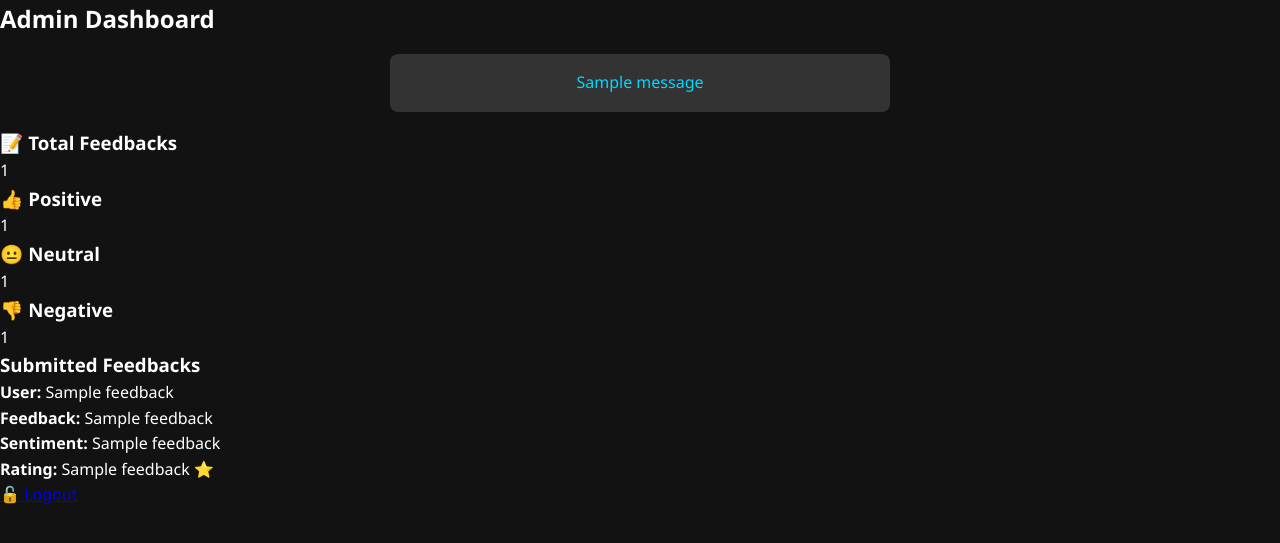
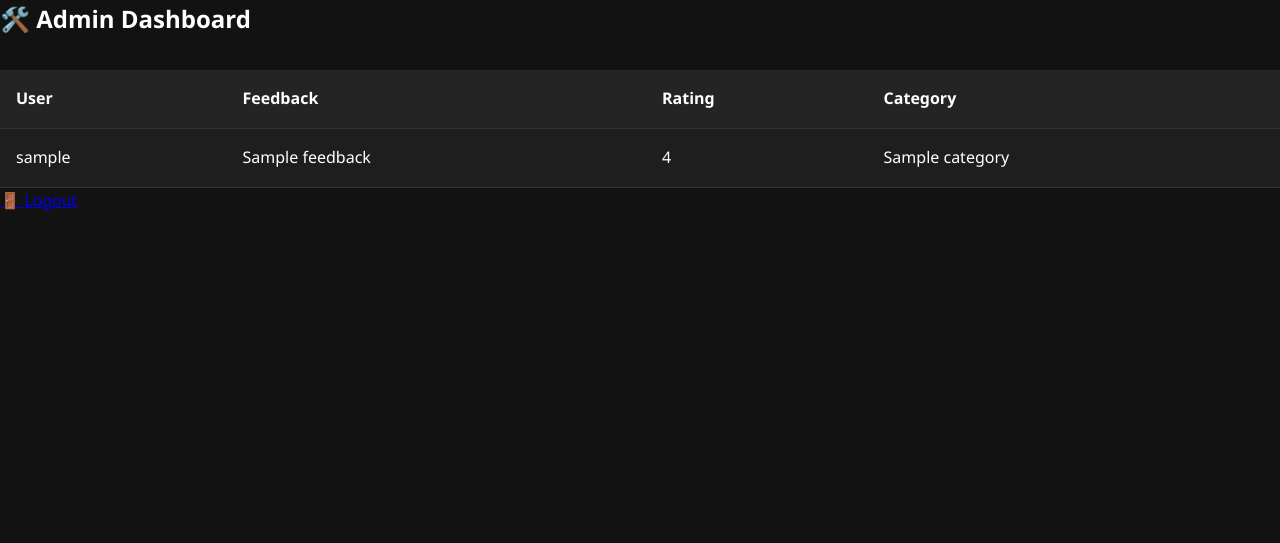
Before and after one commit to buildwithjanhavi/Website-Feedback-Collector-with-Admin-Dashboard, a Flask app: template templates/admin_dashboard.html in a window 1280 px wide. Shown: the top 543 px of the page. Run offline with Flask 2, Linux system fonts and the light colour scheme; the template is opened without the code that fills it: most values are stand-ins (such as "Sample title", 1, 10 or a date in 2020); one stand-in notice (Sample message) is shown.

Commit message:
Update admin_dashboard.html

```diff
--- a/templates/admin_dashboard.html
+++ b/templates/admin_dashboard.html
@@ -1,56 +1,36 @@
 <!DOCTYPE html>
 <html lang="en">
 <head>
-  <meta charset="UTF-8">
+  <meta charset="UTF-8" />
   <title>Admin Dashboard</title>
   <link rel="stylesheet" href="{{ url_for('static', filename='style.css') }}">
 </head>
 <body>
   <div class="container">
-    <h2 class="glow">Admin Dashboard</h2>
+    <h2>🛠️ Admin Dashboard</h2>
 
-    {% with messages = get_flashed_messages() %}
-      {% if messages %}
-        <div class="flash">{{ messages[0] }}</div>
-      {% endif %}
-    {% endwith %}
+    <table class="feedback-table">
+      <thead>
+        <tr>
+          <th>User</th>
+          <th>Feedback</th>
+          <th>Rating</th>
+          <th>Category</th>
+        </tr>
+      </thead>
+      <tbody>
+        {% for row in feedbacks %}
+        <tr>
+          <td>{{ row['username'] }}</td>
+          <td>{{ row['feedback'] }}</td>
+          <td>{{ row['rating'] }}</td>
+          <td>{{ row['category'] }}</td>
+        </tr>
+        {% endfor %}
+      </tbody>
+    </table>
 
-    <!-- Stats Cards -->
-    <div class="stats-grid">
-      <div class="stat-card total">
-        <h3>📝 Total Feedbacks</h3>
-        <p>{{ total_count }}</p>
-      </div>
-      <div class="stat-card positive">
-        <h3>👍 Positive</h3>
-        <p>{{ positive_count }}</p>
-      </div>
-      <div class="stat-card neutral">
-        <h3>😐 Neutral</h3>
-        <p>{{ neutral_count }}</p>
-      </div>
-      <div class="stat-card negative">
-        <h3>👎 Negative</h3>
-        <p>{{ negative_count }}</p>
-      </div>
-    </div>
-
-    <!-- Feedback List -->
-    <div class="feedback-list">
-      <h3 class="feedback-title">Submitted Feedbacks</h3>
-      {% for feedback in feedbacks %}
-        <div class="feedback-card">
-          <p><strong>User:</strong> {{ feedback[1] }}</p>
-          <p><strong>Feedback:</strong> {{ feedback[2] }}</p>
-          <p><strong>Sentiment:</strong> {{ feedback[3] }}</p>
-          <p><strong>Rating:</strong> {{ feedback[4] }} ⭐</p>
-        </div>
-      {% endfor %}
-    </div>
-
-    <div class="logout-footer">
-      <a href="{{ url_for('auth.logout') }}" class="logout-btn">🔓 Logout</a>
-    </div>
+    <a href="{{ url_for('logout') }}" class="logout">🚪 Logout</a>
   </div>
 </body>
 </html>
```
